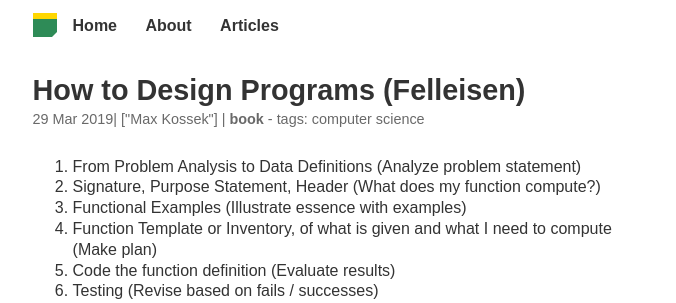
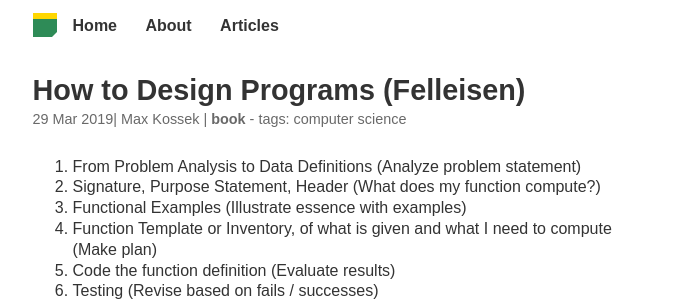
Before and after one commit to maxkossek/maxkossek.github.io, a Jekyll site: the page built from _posts/2019-03-29-how-to-design-programs.md, in a window 1280 px wide and 900 px high. Shown: the top 303 px of the window, without its empty margins (296-972 px from the left). Built offline with Jekyll 4.4.1, drawn with Linux system fonts in a browser that asks for light colours.

```diff
--- a/_posts/2019-03-29-how-to-design-programs.md
+++ b/_posts/2019-03-29-how-to-design-programs.md
@@ -4,7 +4,7 @@ title: How to Design Programs (Felleisen)
 date: 2019-03-29
 categories: [book]
 tags: [computer science]
-author: [Max Kossek]
+author: "Max Kossek"
 description: Book Notes for the book How to Design Programs by Matthias Felleisen
 ---
 
```
Also changed, not shown: _posts/2019-04-30-c-programming-language.md (+1 -1 lines).
